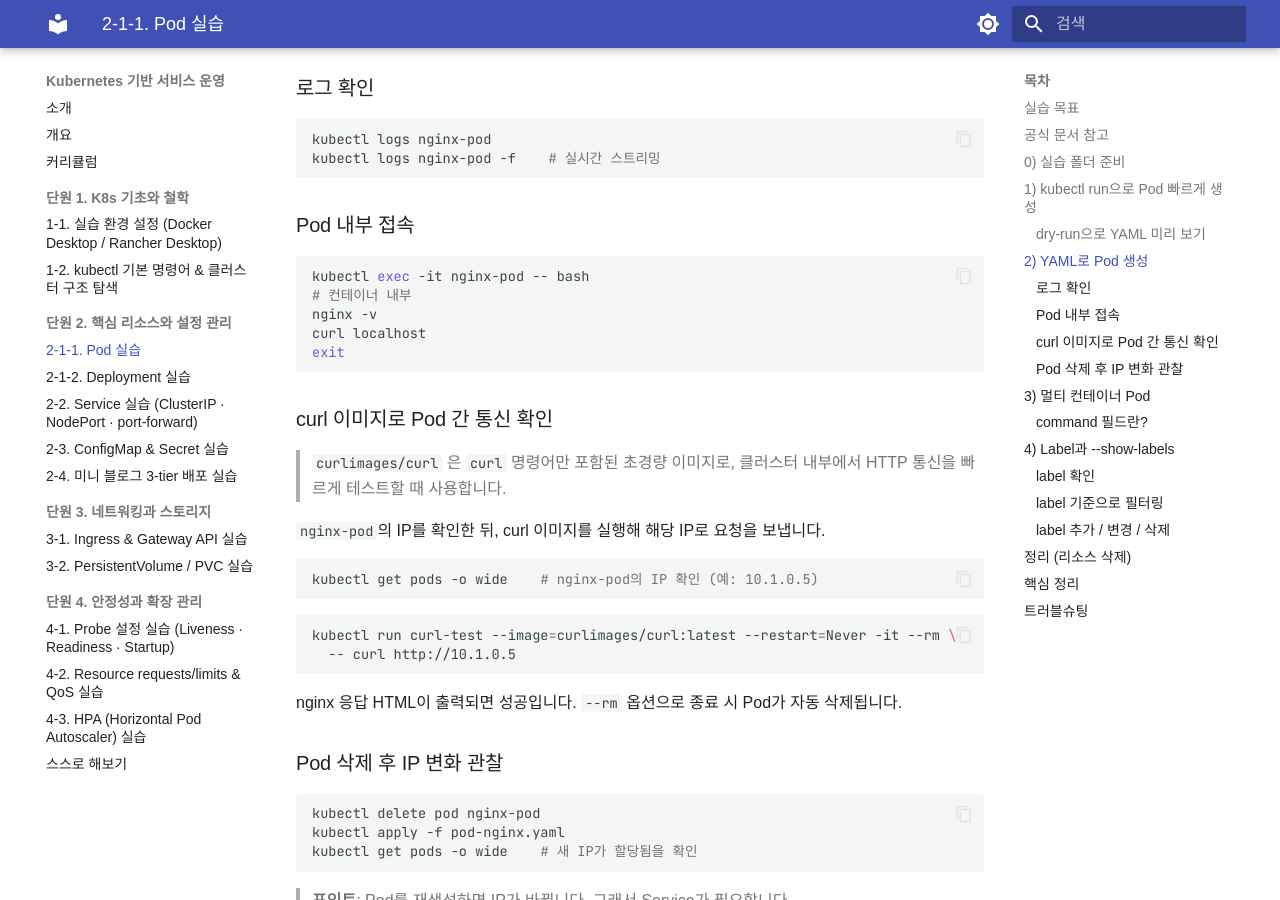
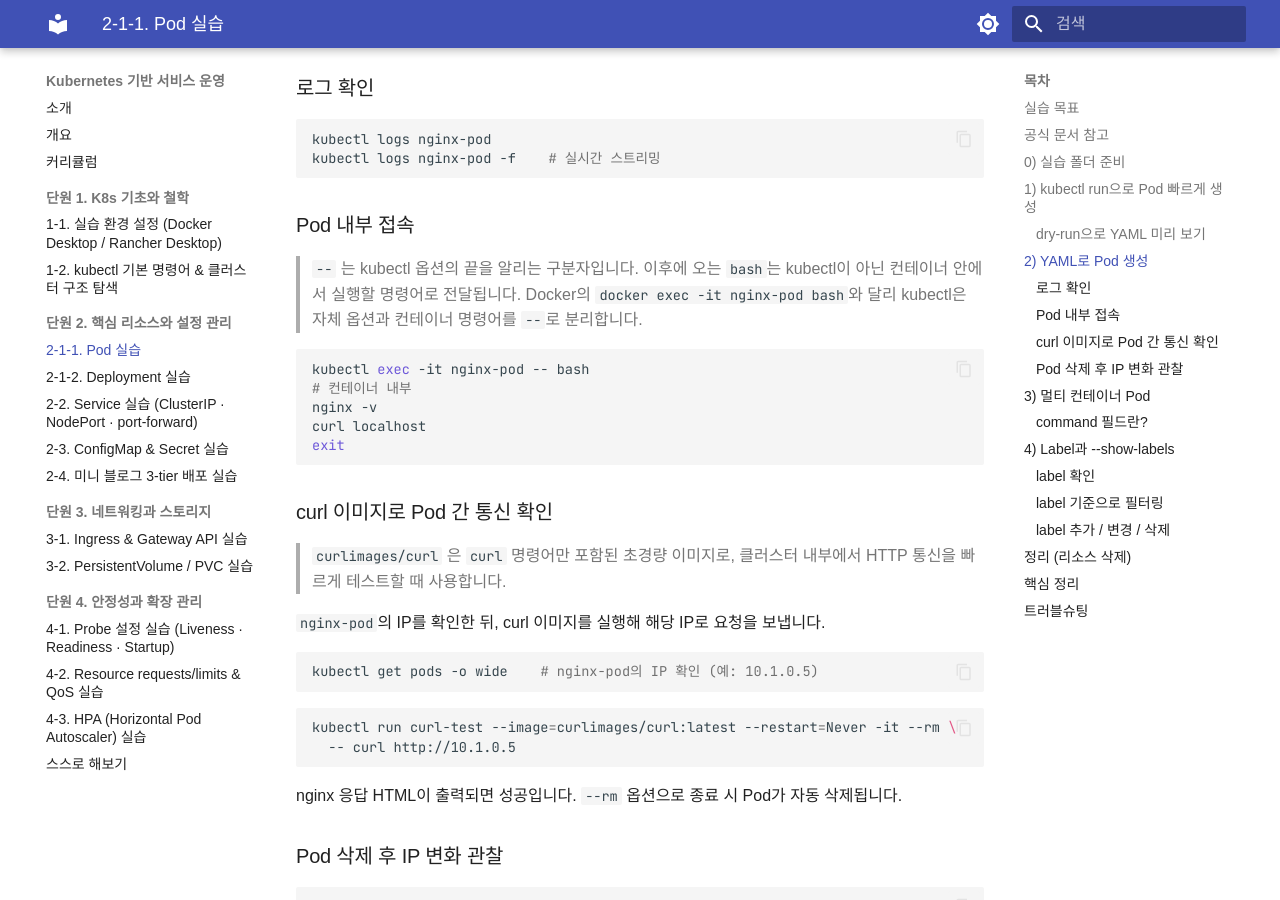
Before and after one commit to skilleat-labs/docker-k8s-labs, an MkDocs documentation site: the page built from docs/modules/module10/2-1-1.md, in a window 1280 px wide and 900 px high, scrolled down 2492 px. Built offline with MkDocs 1.6.1 and Material for MkDocs 9.7.7, drawn with Linux system fonts in a browser that asks for light colours; some web fonts are replaced.

Commit message:
docs: kubectl exec의 -- 구분자 설명 추가

````diff
--- a/docs/modules/module10/2-1-1.md
+++ b/docs/modules/module10/2-1-1.md
@@ -129,6 +129,8 @@ kubectl logs nginx-pod -f    # 실시간 스트리밍
 ```
 
 ### Pod 내부 접속
+
+> `--` 는 kubectl 옵션의 끝을 알리는 구분자입니다. 이후에 오는 `bash`는 kubectl이 아닌 컨테이너 안에서 실행할 명령어로 전달됩니다. Docker의 `docker exec -it nginx-pod bash`와 달리 kubectl은 자체 옵션과 컨테이너 명령어를 `--`로 분리합니다.
 
 ```bash
 kubectl exec -it nginx-pod -- bash
````
